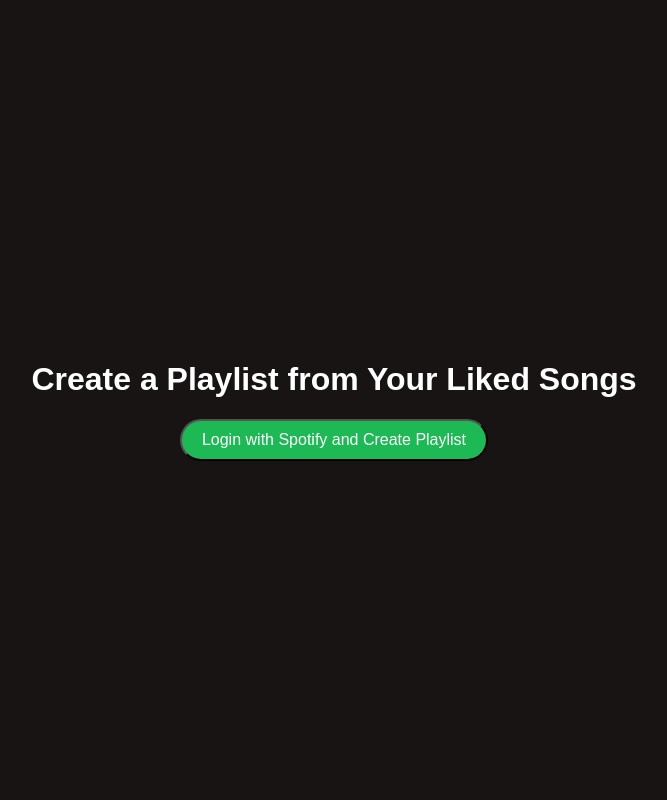
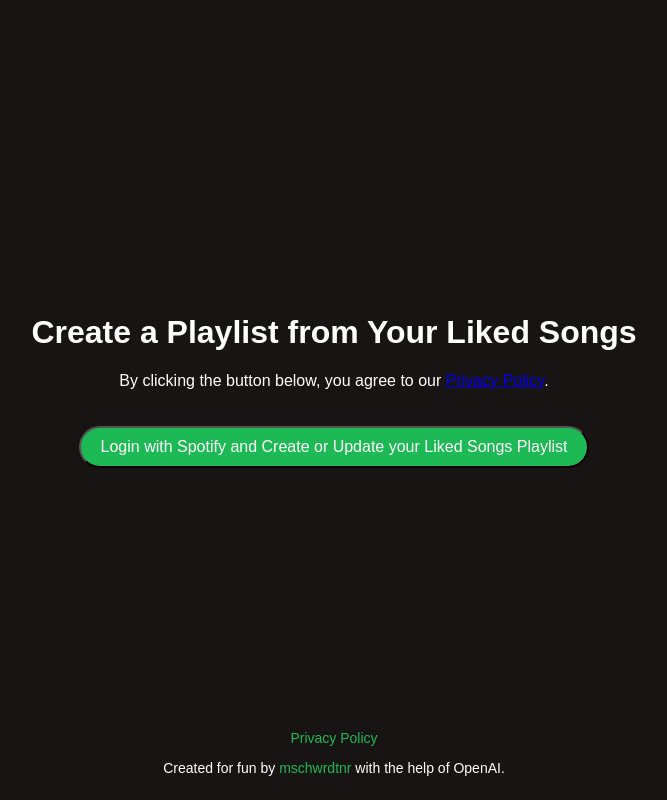
Before and after one commit to mschwrdtnr/spotify-liked-songs-playlist-creator, a Flask app: template templates/index.html in a window 1280 px wide. Shown: the whole page, without its empty margins (306-973 px from the left). Run offline with Flask 3, Linux system fonts and the light colour scheme; the template is opened without the code that fills it, so the values that code supplies are empty.

Commit message:
update web app with privacy policy

```diff
--- a/app.py
+++ b/app.py
@@ -98,7 +98,7 @@
 
         response_html = f"""
             <p>Playlist updated! {num_added} songs added, {num_removed} songs removed.</p>
-            <a href='https://open.spotify.com/playlist/{playlist['id']}'>Open Playlist</a>
+            <a href='https://open.spotify.com/playlist/{playlist['id']}' class='spotify-link'>Open Playlist</a>
         """
         return jsonify({'html': response_html})
 
--- a/static/styles.css
+++ b/static/styles.css
@@ -1,6 +1,7 @@
 body {
     font-family: Arial, sans-serif;
     display: flex;
+    flex-direction: column;
     justify-content: center;
     align-items: center;
     height: 100vh;
@@ -11,6 +12,7 @@
 
 .container {
     text-align: center;
+    margin-bottom: 20px;
 }
 
 .btn {
@@ -21,6 +23,7 @@
     text-decoration: none;
     border-radius: 25px;
     font-size: 16px;
+    margin-top: 20px;
 }
 
 .btn:hover {
@@ -60,3 +63,79 @@
     font-size: 18px;
     color: #1DB954;
 }
+
+.spotify-link {
+    display: inline-block;
+    margin-top: 20px;
+    padding: 10px 20px;
+    background-color: #1DB954;
+    color: white;
+    text-decoration: none;
+    border-radius: 25px;
+    font-size: 16px;
+}
+
+.spotify-link:hover {
+    background-color: #1ed760;
+}
+
+.result {
+    margin-top: 20px;
+}
+
+footer {
+    position: absolute;
+    bottom: 10px;
+    text-align: center;
+    width: 100%;
+    font-size: 14px;
+}
+
+footer a {
+    color: #1DB954;
+    text-decoration: none;
+}
+
+footer a:hover {
+    text-decoration: underline;
+}
+
+/* Modal Styles */
+.modal {
+    display: none;
+    position: fixed;
+    z-index: 10000;
+    left: 0;
+    top: 0;
+    width: 100%;
+    height: 100%;
+    overflow: auto;
+    background-color: rgba(0, 0, 0, 0.4);
+    justify-content: center;
+    align-items: center;
+}
+
+.modal-content {
+    background-color: #191414;
+    margin: 15% auto;
+    padding: 20px;
+    border: 1px solid #888;
+    width: 80%;
+    max-width: 600px;
+    color: white;
+    border-radius: 10px;
+}
+
+.close-button {
+    color: #aaa;
+    float: right;
+    font-size: 28px;
+    font-weight: bold;
+}
+
+.close-button:hover,
+.close-button:focus {
+    color: white;
+    text-decoration: none;
+    cursor: pointer;
+}
--- a/templates/index.html
+++ b/templates/index.html
@@ -10,13 +10,26 @@
 <body>
     <div class="container">
         <h1>Create a Playlist from Your Liked Songs</h1>
-        <button class="btn" id="login-button" onclick="showLoadingAndRedirect()">Login with Spotify and Create Playlist</button>
+        <p>By clicking the button below, you agree to our <a href="#" id="privacy-policy-link">Privacy Policy</a>.</p>
+        <button class="btn" id="login-button" onclick="showLoadingAndRedirect()">Login with Spotify and Create or Update your Liked Songs Playlist</button>
         <div id="loading" class="loading">
             <div class="spinner"></div>
             <p>Loading, please wait...</p>
         </div>
         <div id="result" class="result"></div>
     </div>
+    <footer>
+        <p><a href="#" id="privacy-policy-footer-link">Privacy Policy</a></p>
+        <p>Created for fun by <a href="https://github.com/mschwrdtnr" target="_blank">mschwrdtnr</a> with the help of OpenAI.</p>
+    </footer>
+    <!-- Privacy Policy Modal -->
+    <div id="privacy-policy-modal" class="modal">
+        <div class="modal-content">
+            <span class="close-button" id="close-button">&times;</span>
+            <div id="privacy-policy-container"></div>
+        </div>
+    </div>
+
     <script>
         function showLoadingAndRedirect() {
             document.getElementById('loading').style.display = 'block';
@@ -48,6 +61,39 @@
             if (params.has('logged_in') && params.get('logged_in') === 'true') {
                 showLoadingAndFetch();
             }
+
+            // Modal functionality
+            var modal = document.getElementById("privacy-policy-modal");
+            var openModalButtons = [document.getElementById("privacy-policy-link"), document.getElementById("privacy-policy-footer-link")];
+            var closeModalButton = document.getElementById("close-button");
+
+            openModalButtons.forEach(function(button) {
+                button.onclick = function() {
+                    $.ajax({
+                        url: '/static/privacy-policy.html',
+                        method: 'GET',
+                        dataType: 'html',
+                        success: function(data) {
+                            document.getElementById("privacy-policy-container").innerHTML = data;
+                            modal.style.display = "block";
+                        },
+                        error: function(xhr, status, error) {
+                            document.getElementById("privacy-policy-container").innerHTML = '<p>Error loading privacy policy. Please try again later.</p>';
+                            modal.style.display = "block";
+                        }
+                    });
+                }
+            });
+
+            closeModalButton.onclick = function() {
+                modal.style.display = "none";
+            }
+
+            window.onclick = function(event) {
+                if (event.target == modal) {
+                    modal.style.display = "none";
+                }
+            }
         });
     </script>
 </body>
```
Also changed, not shown: static/privacy-policy.html (added, +35 -0 lines).
